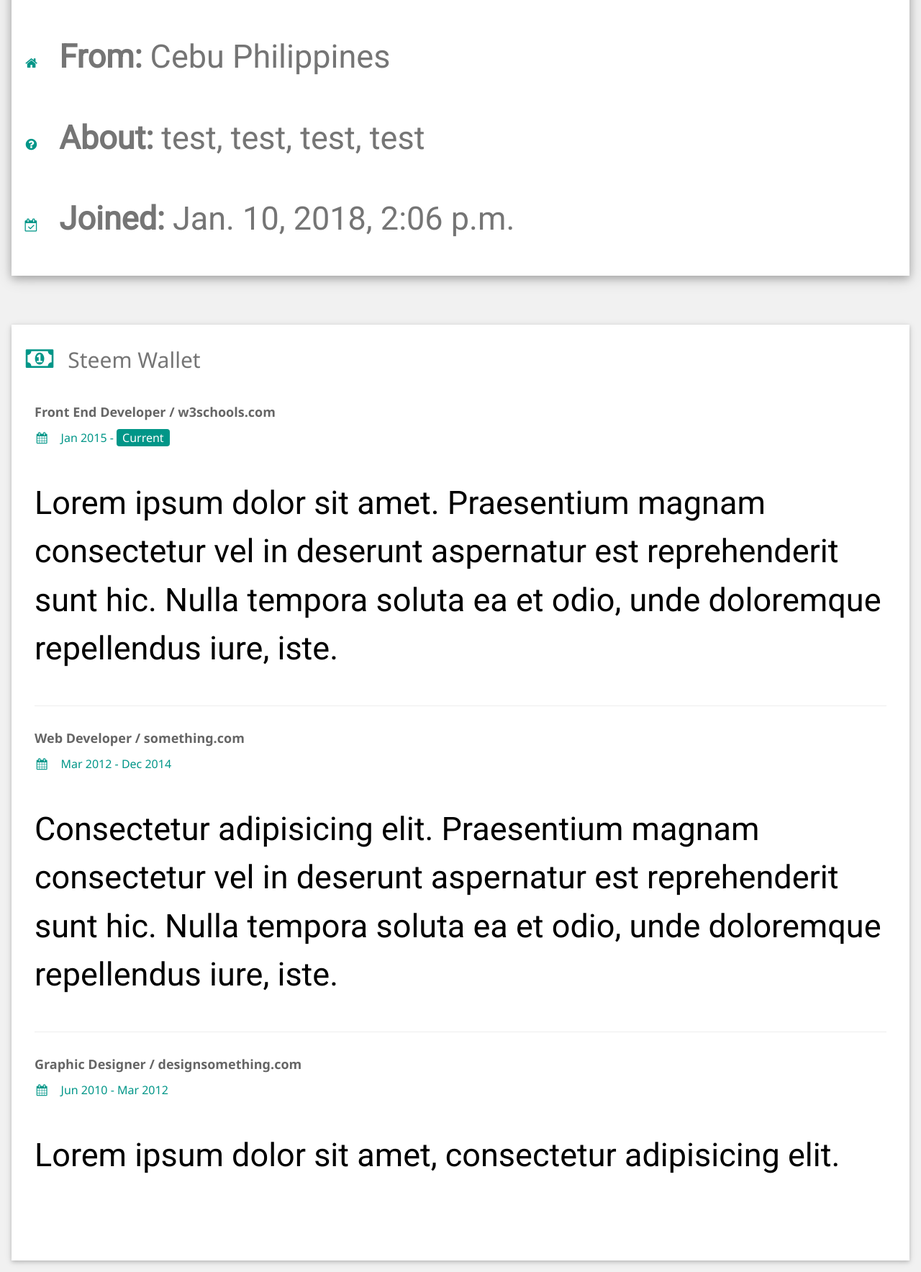
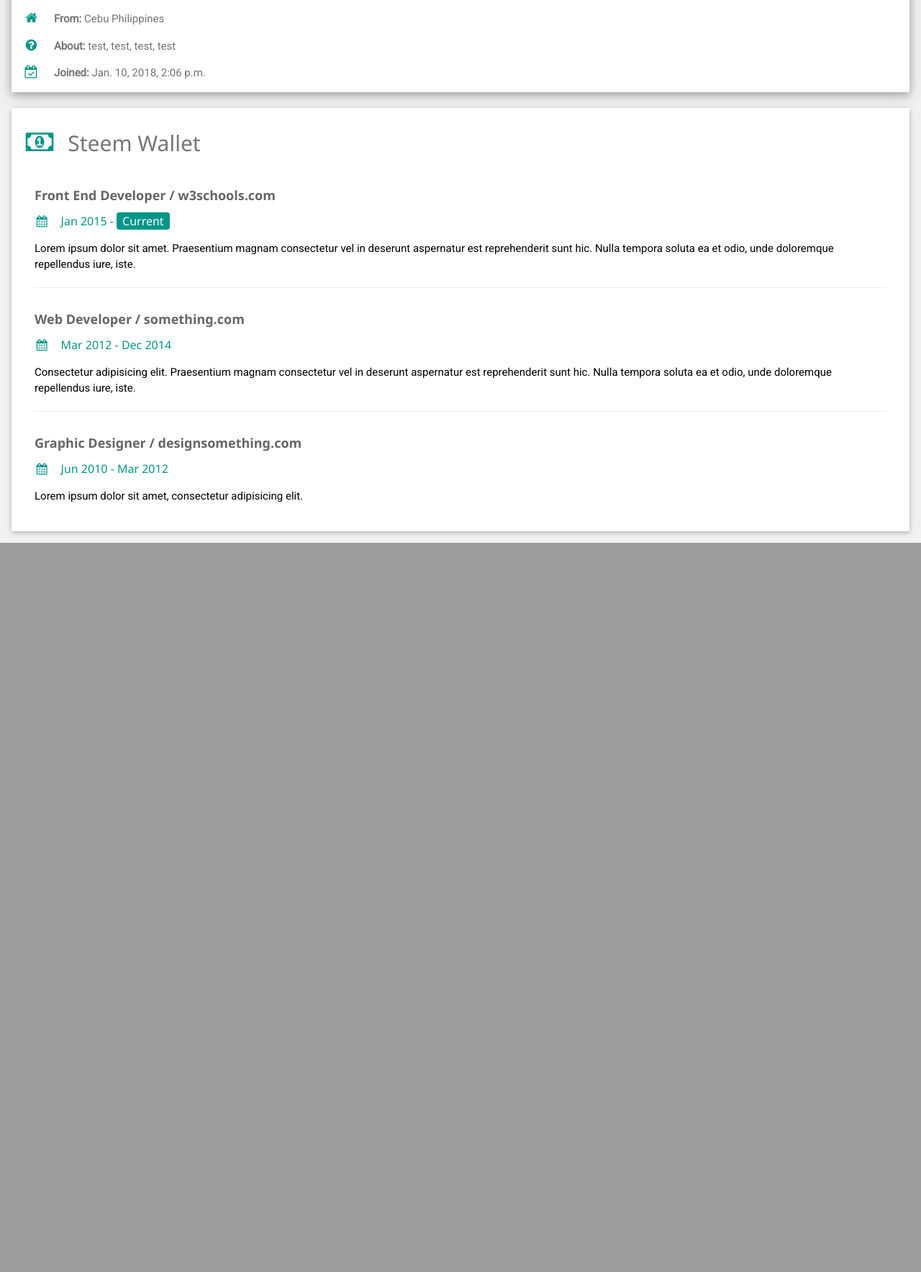
Before and after one commit to burdagay/my-steemit-portal, a Django app: page /app/wallet in a window 1280 px wide. Shown: the part 952-2719 px from the top of the page at 72% size. After the commit the page ends 1706 px from the top, so only its background shows below. Run offline with Django 3.2, Linux system fonts and the light colour scheme.

Commit message:
Make font smalle

```diff
--- a/app/templates/app/wallet.html
+++ b/app/templates/app/wallet.html
@@ -8,7 +8,7 @@
     <link rel="stylesheet" href="https://cdnjs.cloudflare.com/ajax/libs/font-awesome/4.7.0/css/font-awesome.min.css">
 </head>
 <style>
-    body {font-family: "Roboto", sans-serif;font-size:45px!important;}
+    body {font-family: "Roboto", sans-serif;}
     .w3-third{width:100%!important;}
     .w3-twothird{width:100%!important;}
 </style>
```
